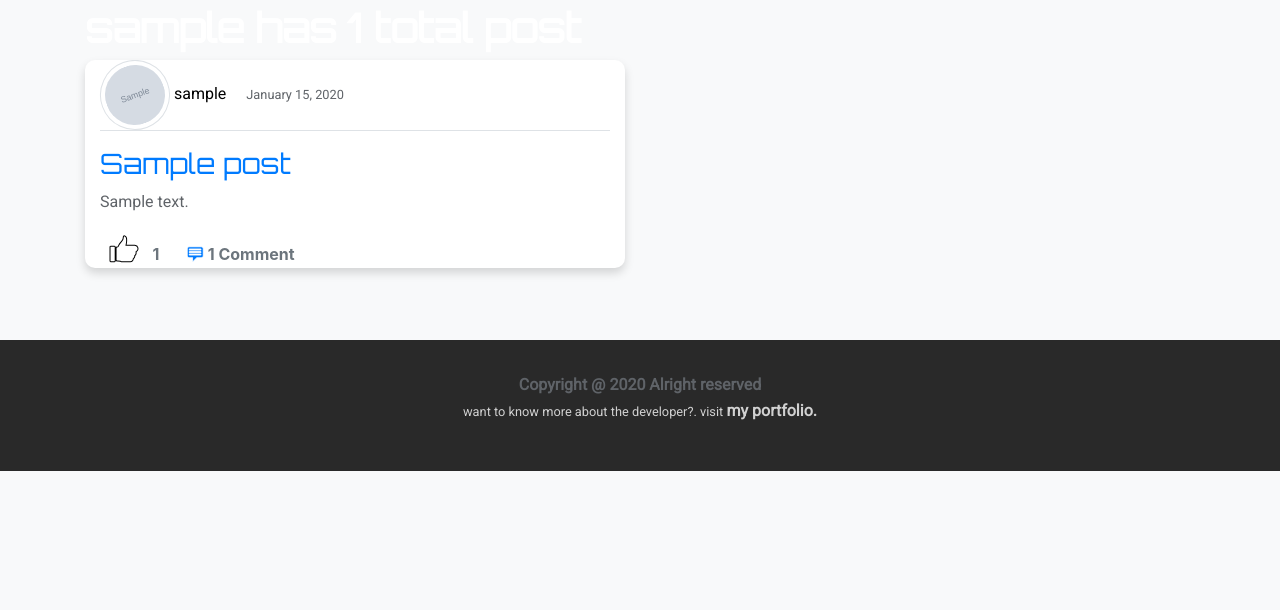
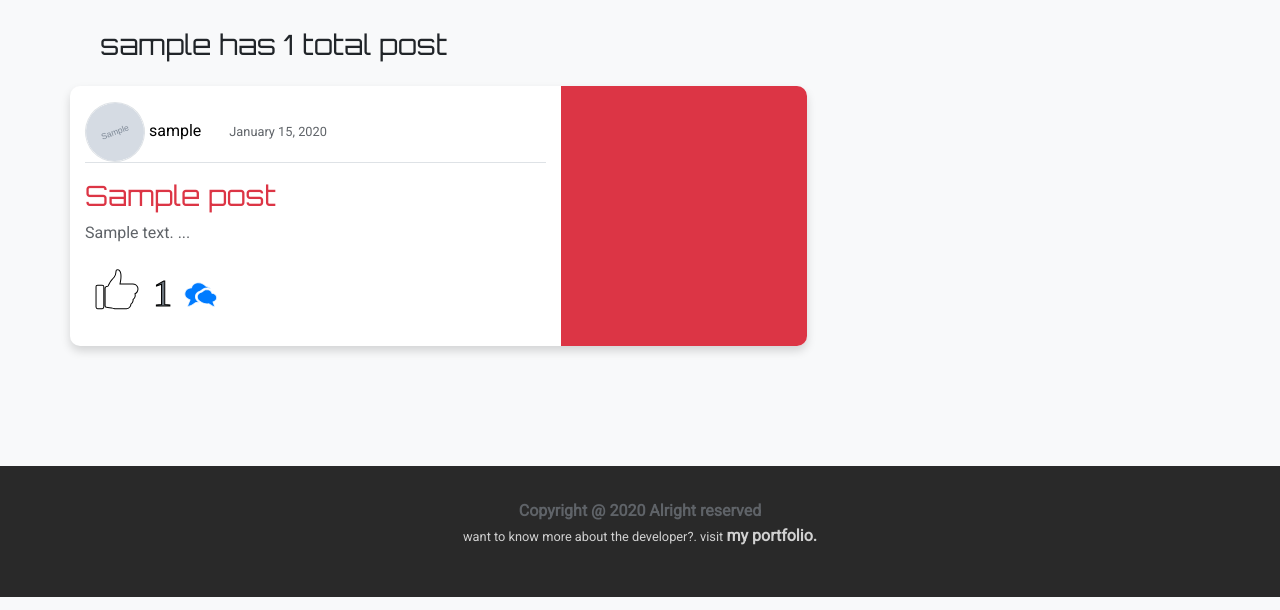
Before and after one commit to ndmichael/Social-Recipe-WebApp, a Django app: page /users/post/sample in a window 1280 px wide. Shown: the part 68-678 px from the top of the page. Run offline with Django 3.2, Linux system fonts and the light colour scheme; tables that the repository leaves empty hold one stand-in row (values such as "Sample post"); grey boxes marked "Sample" are stand-in pictures; some libraries are stand-ins or nearby versions.

Commit message:
fix the blog display for large screen
Updated also the allauth logout page

```diff
--- a/blog/models.py
+++ b/blog/models.py
@@ -22,6 +22,7 @@
     status = models.CharField(max_length=15, choices=STATUS_POST, default='published')
     liked = models.ManyToManyField(User, default=None, related_name='user_like', blank=True)
     slug = models.SlugField(max_length=150,)
+    image = models.ImageField(upload_to='post_images/%Y/%m/%d', default="",  blank=True, null=True)
 
     def __str__(self):
         return f"{self.title}"
--- a/blog/static/blog/css/blog.css
+++ b/blog/static/blog/css/blog.css
@@ -3,9 +3,9 @@
 
 
 #blog-container{
-	color:white;
-	margin: 4.5em auto;
+	margin: 6em auto;
 }
+
 .general-style{
 	background-color: #fff;
 	border-radius: 10px;
@@ -13,6 +13,7 @@
 	color: black;
 	box-shadow: 0 5px 10px 0 rgba(0, 0, 0, .15);
 	transition: box-shadow .5s;
+	height: 260px;
 }
 
 #blog-container .general-style span{
@@ -34,11 +35,11 @@
 }
 
 
-.general-style img{
-	min-width:70px !important;
-	max-width:70px !important;
-	min-height: 70px;
-	max-height: 70px;
+.general-style .profile-pic{
+	min-width:60px !important;
+	max-width:60px !important;
+	min-height: 60px;
+	max-height: 60px;
 	/* background-color: #dc3545; */
 	border-radius: 50%;
 	transform: rotate(-20deg);
@@ -52,7 +53,7 @@
 }
 
 
-.general-style:hover img{
+.general-style:hover .profile-pic{
 	transform: rotate(0deg);
 	border-radius: 0;
 }
--- a/blog/templates/blog/post-detail.html
+++ b/blog/templates/blog/post-detail.html
@@ -8,7 +8,7 @@
             <div class="col-sm-8 ">
                 <section class="col-sm-12 general-style">
                     <p class="">
-                        <img src="{{ post.author.profile.photo_url }}" class="img-fluid img-thumbnail rounded-circle"
+                        <img src="{{ post.author.profile.photo_url }}" class="img-fluid img-thumbnail rounded-circle profile-pic"
                              alt="..."/>
                         <span class="mr-3"><a href="{% url 'profile' post.author.username %}">{{ post.author }} </a></span><small>{{ post.date_created|date:"F d, Y" }}</small>
                     </p>
--- a/blog/templates/blog/post_form.html
+++ b/blog/templates/blog/post_form.html
@@ -4,14 +4,14 @@
 {% block content %}
     <div class="container" >
         <div class="row">
-            <form method="POST" class="offset-sm-3 col-sm-6 form-override">
+            <form method="POST" class="offset-sm-3 col-sm-6 form-override" enctype="multipart/form-data">
                 {% csrf_token %}
                 <fieldset>
                     <h1 class="form-group mb-4 mt-4"><h1>Blog Now </h1></h1>
                     {{ form|crispy }}
                 </fieldset>
                 <div>
-                    <button type="submit" class="btn btn-primary btn-lg">Post</button>
+                    <button type="submit" class="btn btn-danger btn-lg">Post</button>
                 </div>
 
             </form>
--- a/blog/templates/blog/user_post.html
+++ b/blog/templates/blog/user_post.html
@@ -3,70 +3,85 @@
 
 
 {%  block content  %}
+
 <section class="container" id="blog-container">
+    <div class="col-12 col-md-12 center mb-3">
+        <h3>{{ view.kwargs.username }} has {{ page_obj.paginator.count }} total post</h1>
+    </div>
+    <article class="row">
+        <div class="col-12 col-md-8">
+            {% for post in posts %}
+                <div class="row general-style mr-md-2 mb-4">
+                    <div class="col-sm-8 my-3">
+                        <p class="border-bottom">
+                            <img src="{{ post.author.profile.photo_url }}"
+                                 class="img-fluid img-thumbnail p-0 profile-pic"
+                                 alt="{{post.author}}"
+                            />
+                            <a href="{% url 'profile' post.author.username %}"  class="mr-4">
+                                <span>
+                                    {{ post.author }}
+                                </span>
+                            </a>
+                            <small>{{ post.date_created|date:"F d, Y" }}</small>
+                        </p>
+                        <h3>
+                            <a href="{% url 'post-detail' post.pk post.date_created.year post.slug %}" class="header_link">{{ post.title }}</a>
+                        </h3>
+                        <p>
+                            {{ post.content|truncatechars:100 }} ...
+                        </p>
+                        <form class="form1" method="post">
+                            {% csrf_token %}
+                            {% if user in post.liked.all %}
+                                <button type="submit" name="post_id" id="{{ post.pk }}" value="{{ post.pk }}" class="icofont icofont-thumbs-up icofont-3x liked_btn like">
+                                    <small id="" class="text-muted total">{{ post.num_likes }}</small>
+                                </button>
+                            {% else %}
+                                <button type="submit" name="post_id" id="{{ post.pk }}" value="{{ post.pk }}" class="icofont icofont-thumbs-up icofont-3x unliked_btn like">
+                                    <small id="" class="text-muted total">{{ post.num_likes }}</small>
+                                </button>
+                            {% endif %}
 
-        <article class="row">
-            <div class="col-sm-6">
-                            <h1>{{ view.kwargs.username }} has {{ page_obj.paginator.count }} total post</h1>
-                {% for post in posts %}
-                    <section class="col-sm-12 general-style">
-                        <p class="border-bottom">
-                            <img src="{{ post.author.profile.image.url }}" class="img-fluid img-thumbnail rounded-circle"
-                                 alt="..."/>
-                           <a href="{% url 'profile' post.author.username %}"><span class="mr-3">{{ post.author }} </span></a> <small>{{ post.date_created|date:"F d, Y" }}</small>
-                        </p>
-                         <h3><a href="{% url 'post-detail' post.pk post.date_created.year post.slug %}">{{ post.title }}</a></h3>
-                        <p>
-                            {{ post.content|truncatechars:150 }}
-                        </p>
-                        <form method="POST" action="{% url 'like-post' %}" enctype="multipart/form-data" class="">
-                            {% csrf_token %}
-                            <div>
-                                <input type="hidden" name="post_id" value="{{ post.pk }}" />
-                                <input type="hidden" name="page_num" value="{{ page_obj.number}}" />
-                                 {% if user in post.liked.all %}
-                                    <button type="submit" class="icofont icofont-thumbs-up icofont-2x liked_btn"></button>
-                                {% else %}
-                                    <button type="submit" class="icofont icofont-thumbs-up icofont-2x unliked_btn"></button>
-                                {% endif %}
-                                <strong class="text-muted"> {{ post.liked.all.count }} </strong>
-                                <a href="{% url 'post-detail' post.pk post.date_created.year post.slug %}">
-                                    <i class="icofont icofont-ui-text-chat icofont-1x ml-4 msg-btn"></i>
-                                    <strong class="text-muted">  {{ post.liked.all.count }} Comment </strong>
-                                </a>
+                            <i class="icofont icofont-ui-chat icofont-2x msg-btn"></i>
+                        </form>
+                    </div>
+                    <div class="col-12 col-md-4" style="background-color: #dc3545; padding: 0 !important;">
+
                     </div>
 
-                        </form>
 
-                    </section>
+                </div>
+
             {% endfor %}
+        </div>
+        <aside class="col-sm-3" style="height: 100%; background-color: #FFFFDD;">
 
-                <div>
+        </aside>
+    </article> <!-- end of outter container row row -->
+
+
+<div class="offset-sm-2">
                 {% if is_paginated %}
-                        <h1>Yes i am paginated</h1>
                     {% if page_obj.has_previous %}
                         <a class="btn btn-outline-primary" href="?page=1">First</a>
-                            <a class="btn btn-outline-primary" href="?page={{ page_obj.previous_page_number }}">Previous</a>
+                        <a class="btn btn-outline-primary"
+                           href="?page={{ page_obj.previous_page_number }}">Previous</a>
                     {% endif %}
-                        {% for num in page_obj.paginator.page_range  %}
+                    {% for num in page_obj.paginator.page_range %}
                         {% if page_obj.number == num %}
                             <a class="btn btn-primary btn" href="?page={{ num }}">{{ num }}</a>
                         {% elif num > page_obj.number|add:'-3' and num < page_obj.number|add:'3' %}
                             <a class="btn btn-outline-primary" href="?page={{ num }}">{{ num }}</a>
                         {% endif %}
-                        {%  endfor %}
+                    {% endfor %}
                     {% if page_obj.has_next %}
                         <a class="btn btn-outline-primary" href="?page={{ page_obj.next_page_number }}">Next</a>
                         <a class="btn btn-outline-primary"
                            href="?page={{ page_obj.paginator.num_pages }}">Last</a>
                     {% endif %}
                 {% endif %}
-
             </div>
-
-            </div>
-        </article>
-
-    </section>
+</section> <!-- end of container wrapper -->
 
 {% endblock content %}
--- a/blog/views.py
+++ b/blog/views.py
@@ -32,7 +32,7 @@
 
 class PostCreateView(LoginRequiredMixin, SuccessMessageMixin, CreateView):
     model = Post
-    fields = ['title', 'content']
+    fields = ['title', 'content', 'image']
     success_message = "Blog post successful"
 
     def form_valid(self, form):  # pre-populate author field with the current user
@@ -47,7 +47,7 @@
 
 class PostUpdateView(LoginRequiredMixin, UserPassesTestMixin, SuccessMessageMixin, UpdateView):
     model = Post
-    fields = ['title', 'content']
+    fields = ['title', 'content', 'image']
     success_message = "Post updated successful"
 
     def form_valid(self, form):  # pre-populate author field with the current user
--- a/cookella/static/cookella/css/cook.css
+++ b/cookella/static/cookella/css/cook.css
@@ -40,7 +40,7 @@
     position: absolute;
     width: 100%;
     height: 100%;
-    background: rgba(0, 0, 0, 0.5);
+    background: rgba(0, 0, 0, 0.7);
 }
 
 .carousel-item img {
@@ -52,8 +52,8 @@
 
 .carousel-item {
     text-align: center;
-    height: 100vh;
-    min-height: 300px;
+    /* height: 100vh; */
+    min-height: 100vh;
     background: no-repeat center center scroll;
     -webkit-background-size: cover;
     background-size: cover;
@@ -446,9 +446,12 @@
 }
 
 @media(max-width: 48em) {
+    .carousel-item{
+        min-height: 95vh;
+    }
     .carousel-caption {
         text-align: center;
-        margin-bottom: 25vh;
+        margin-bottom: 20vh;
     }
     .carousel-caption p {
         min-width: 100% !important;
--- a/cookella/static/cookella/css/cook_navbar.css
+++ b/cookella/static/cookella/css/cook_navbar.css
@@ -4,6 +4,8 @@
 
 @import url('https://fonts.googleapis.com/css?family=Alfa+Slab+One&display=swap');
 @import url('https://fonts.googleapis.com/css2?&family=Orbitron&display=swap');
+
+
 .navbar-light {
     display: inline-block;
     height: auto;
@@ -97,21 +99,19 @@
     padding: .2rem 1rem;
 }
 
-.navbar-toggler {
-    background-color: #ff0;
-}
 
 @media(max-width: 48em) {
     .navbar-light {
         background-color: rgba(08, 08, 08, 0.8);
         padding: 5px 2px;
+
     }
     .navbar-light .navbar-nav>.nav-item>a:hover {
         background-color: transparent!important;
         color: #ffc800;
     }
     .navbar-light .navbar-nav .nav-item>.nav-link {
-        padding: 35px 0;
+        padding: 50px 0;
         font-weight: 900;
         font-size: 16px;
     }
--- a/cookella/templates/base.html
+++ b/cookella/templates/base.html
@@ -32,8 +32,12 @@
     <nav class="navbar navbar-expand-lg navbar-light fixed-top">
         <div class="container">
             <a class="navbar-brand" href="{% url 'cookella-index' %}">CookElla</a>
+            <!-- <button class="navbar-toggler" type="button" data-toggle="collapse" data-target="#navbarSupportedContent" aria-controls="navbarSupportedContent" aria-expanded="false" aria-label="Toggle navigation">
+                <span class="navbar-toggler-icon"></span>
+            </button> -->
+
             <button class="navbar-toggler" type="button" data-toggle="collapse" data-target="#navbarSupportedContent" aria-controls="navbarSupportedContent" aria-expanded="false" aria-label="Toggle navigation">
-                <span class="navbar-toggler-icon"></span>
+                <span class="" role="button" ><i class="fa fa-bars fa-2x" aria-hidden="true" style="color:#e6e6ff"></i></span>
             </button>
 
             <div class="collapse navbar-collapse" id="navbarSupportedContent">
@@ -50,7 +54,7 @@
                     </li>
                     {% else %}
                     <li class="nav-item">
-                        <a class="nav-link" href="{% url 'login' %}">
+                        <a class="nav-link" href="{% url 'account_login' %}">
                             <button class="btn btn-light">
                                 LOGIN
                             </button></a>
--- a/users/templates/account/login.html
+++ b/users/templates/account/login.html
@@ -17,7 +17,6 @@
 
 
 <div class="container">
-
   <div class="row">
     <div class="offset-md-2 col-12 col-md-4">
       <div class="form-override">
```
Also changed, not shown: blog/templates/blog/home.html (+26 -26 lines), cookella/templates/cookella/index.html (+9 -13 lines), users/templates/account/logout.html (+14 -3 lines), blog/migrations/0002_post_image.py (added). Lines whose indentation alone changed are shown as unchanged.
